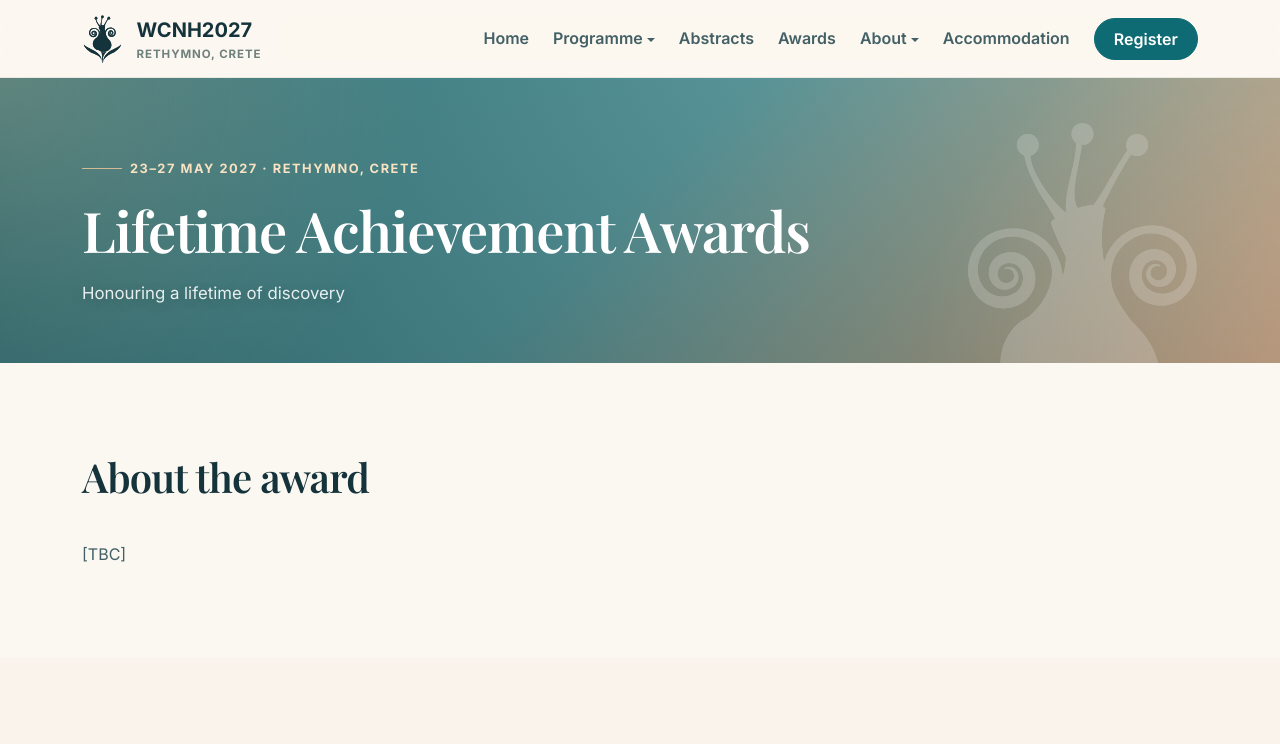
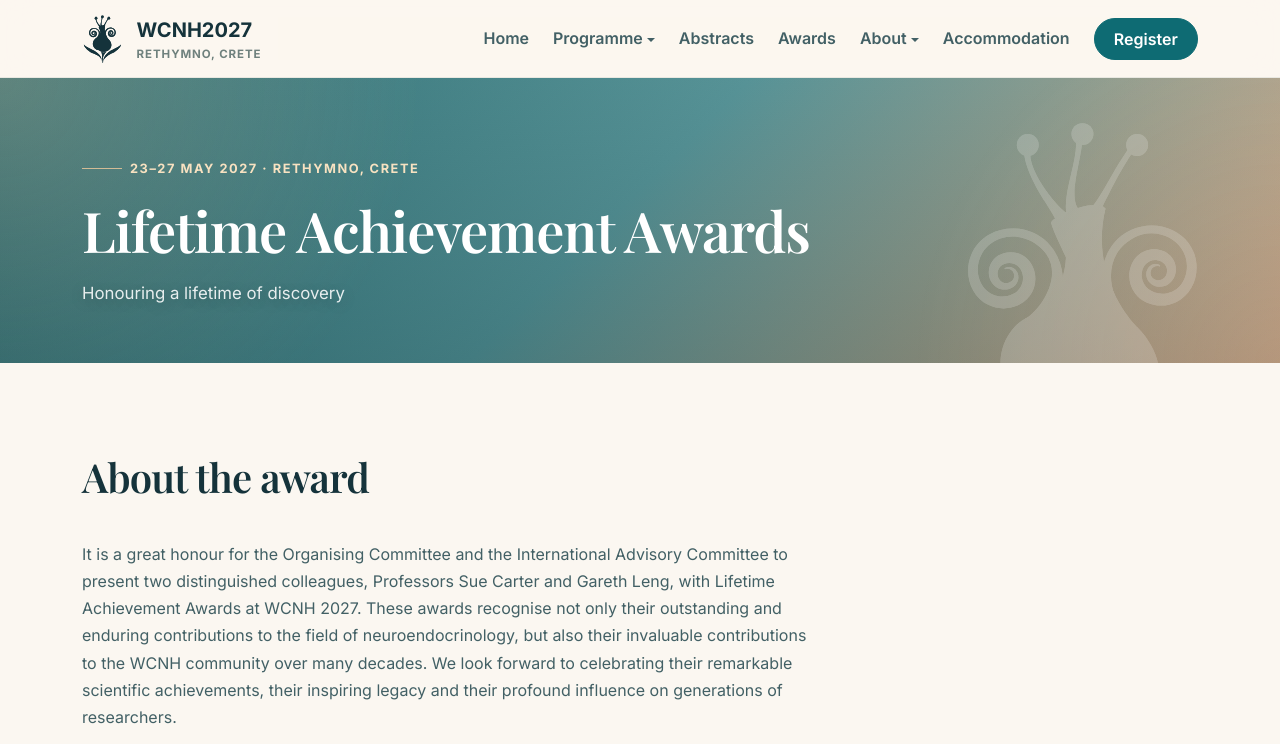
Before and after one commit to zdetor54/wcnh2027, a plain HTML site: page lifetime-awards.html in a window 1280 px wide. Shown: the top 744 px of the page. Drawn offline with nearby package versions, Linux system fonts and the light colour scheme.

Commit message:
Add Lifetime Awards introduction copy
Replace the [TBC] placeholder in "About the award" with the supplied
introductory paragraph.

Co-Authored-By: Claude Opus 5.5 <noreply@anthropic.com>

```diff
--- a/lifetime-awards.html
+++ b/lifetime-awards.html
@@ -34,7 +34,6 @@
       </div>
     </header>
 
-    <!-- PLACEHOLDER: introduction to the Lifetime Achievement Award — replace with final copy -->
     <section class="section-space" aria-labelledby="lifetime-intro-heading">
       <div class="container">
         <div class="row">
@@ -42,7 +41,7 @@
             <div class="section-heading">
               <h2 id="lifetime-intro-heading" class="section-title">About the award</h2>
             </div>
-            <p class="mb-0">[TBC]</p>
+            <p class="mb-0">It is a great honour for the Organising Committee and the International Advisory Committee to present two distinguished colleagues, Professors Sue Carter and Gareth Leng, with Lifetime Achievement Awards at WCNH 2027. These awards recognise not only their outstanding and enduring contributions to the field of neuroendocrinology, but also their invaluable contributions to the WCNH community over many decades. We look forward to celebrating their remarkable scientific achievements, their inspiring legacy and their profound influence on generations of researchers.</p>
           </div>
         </div>
       </div>
```
